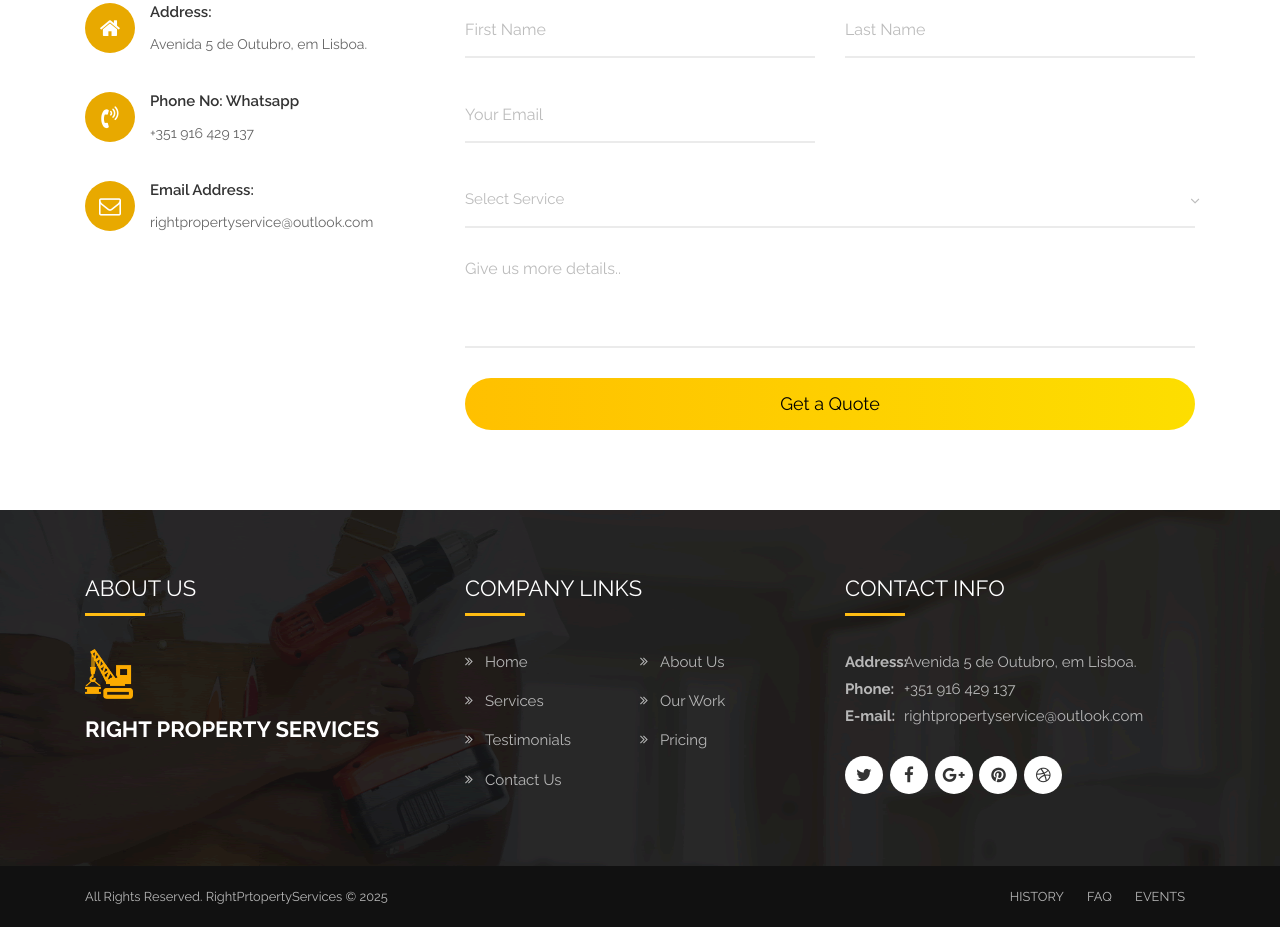
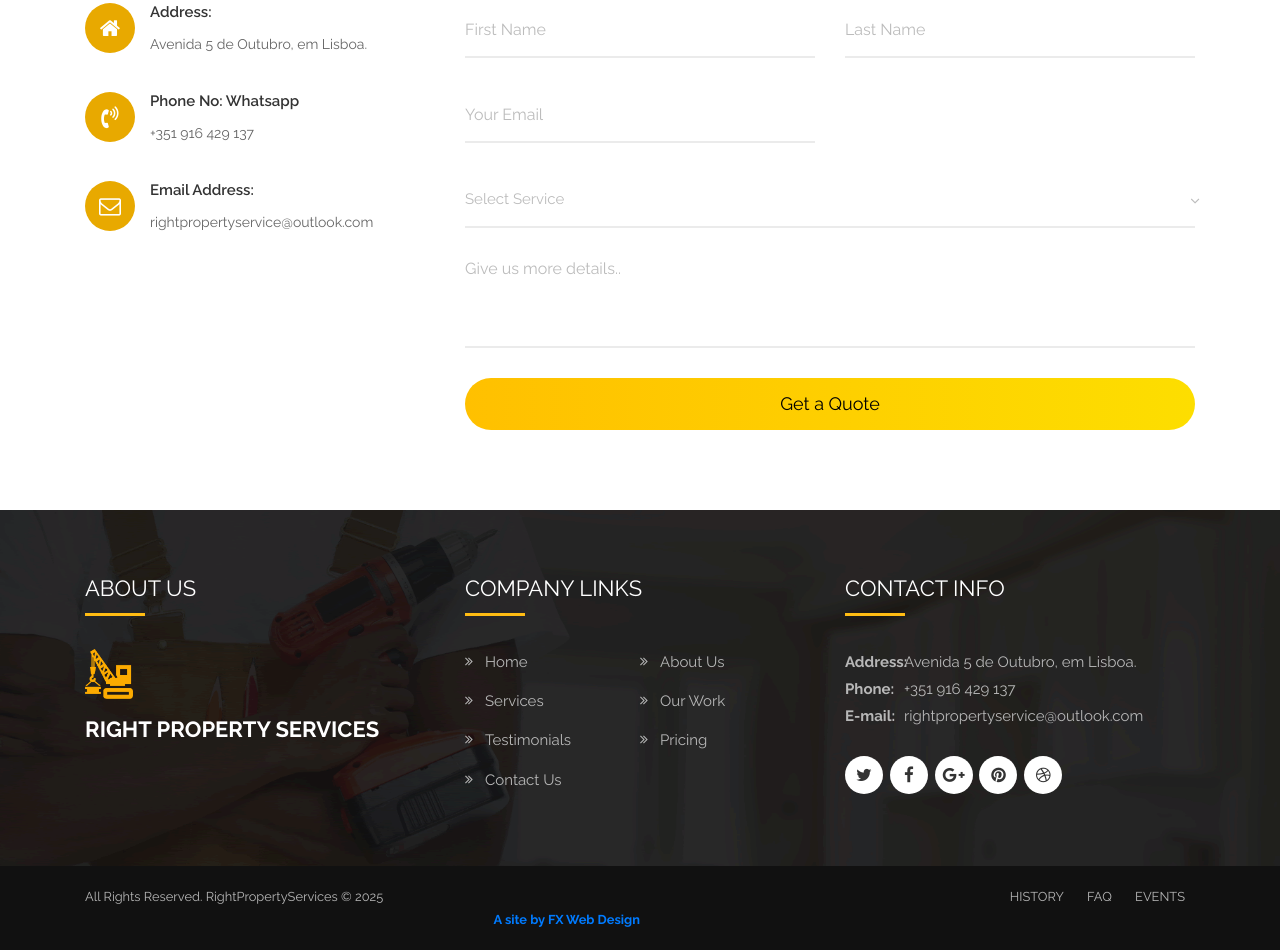
Before and after one commit to Sharon7553/rightpropertyservices, a plain HTML site: page index.html in a window 1280 px wide. Shown: the part 4734-5684 px from the top of the page. Before the commit the page ends 5661 px from the top, so only its background shows below. Drawn offline with Linux system fonts and the light colour scheme.

Commit message:
Update index.html

```diff
--- a/index.html
+++ b/index.html
@@ -650,7 +650,10 @@
       <div id="bottom-bar-inner" class="wprt-container">
          <div class="bottom-bar-inner-wrap">
             <div class="bottom-bar-content">
-                        <div id="copyright">All Rights Reserved. RightPrtopertyServices © 2025</div>
+               <div id="copyright">All Rights Reserved. RightPropertyServices © 2025</div>
+               <div id="copyright" class="copyright-link">
+                  <a href="https://www.fxwebdesign.com" target="_blank" class="highlighted-link">A site by FX Web Design</a>
+               </div>
                <!-- /#copyright -->
             </div>
             <!-- /.bottom-bar-content -->
@@ -666,6 +669,30 @@
       </div>
    </div>
 </div>
+
+<!-- Style for highlighting the link -->
+<style>
+   .highlighted-link {
+      color: #007bff; /* Highlight color, change as needed */
+      text-decoration: none;
+      font-weight: bold;
+   }
+
+   .highlighted-link:hover {
+      text-decoration: underline;
+   }
+
+   .bottom-bar-content {
+      display: flex;
+      justify-content: space-between;
+      align-items: center;
+   }
+
+   .copyright-link {
+      text-align: right;
+   }
+</style>
+
       </footer>
       <!-- end footer -->
       <a href="#home" data-scroll class="dmtop global-radius"><i class="fa fa-angle-up"></i></a>
```
Lines whose indentation alone changed are shown as unchanged.
